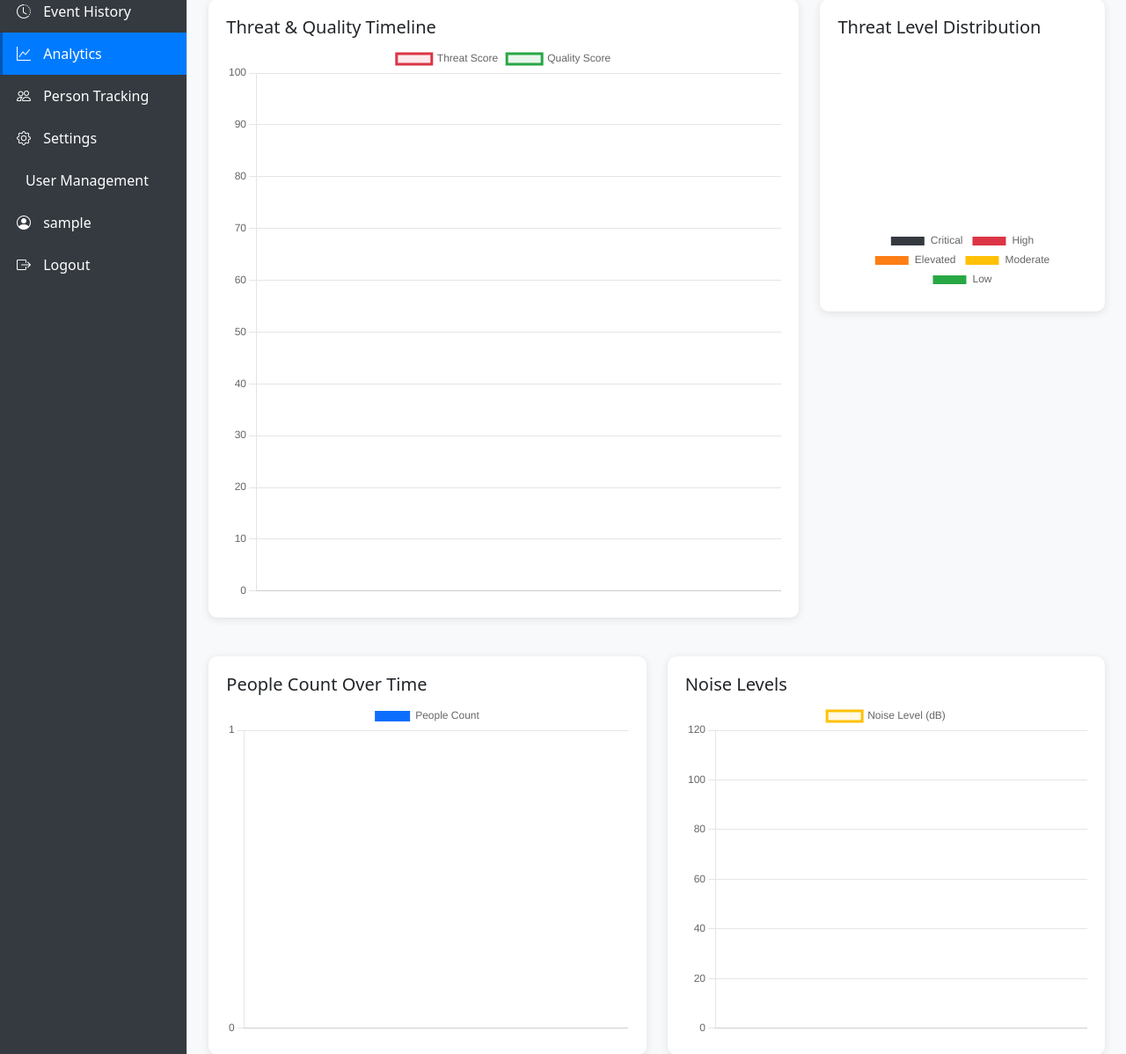
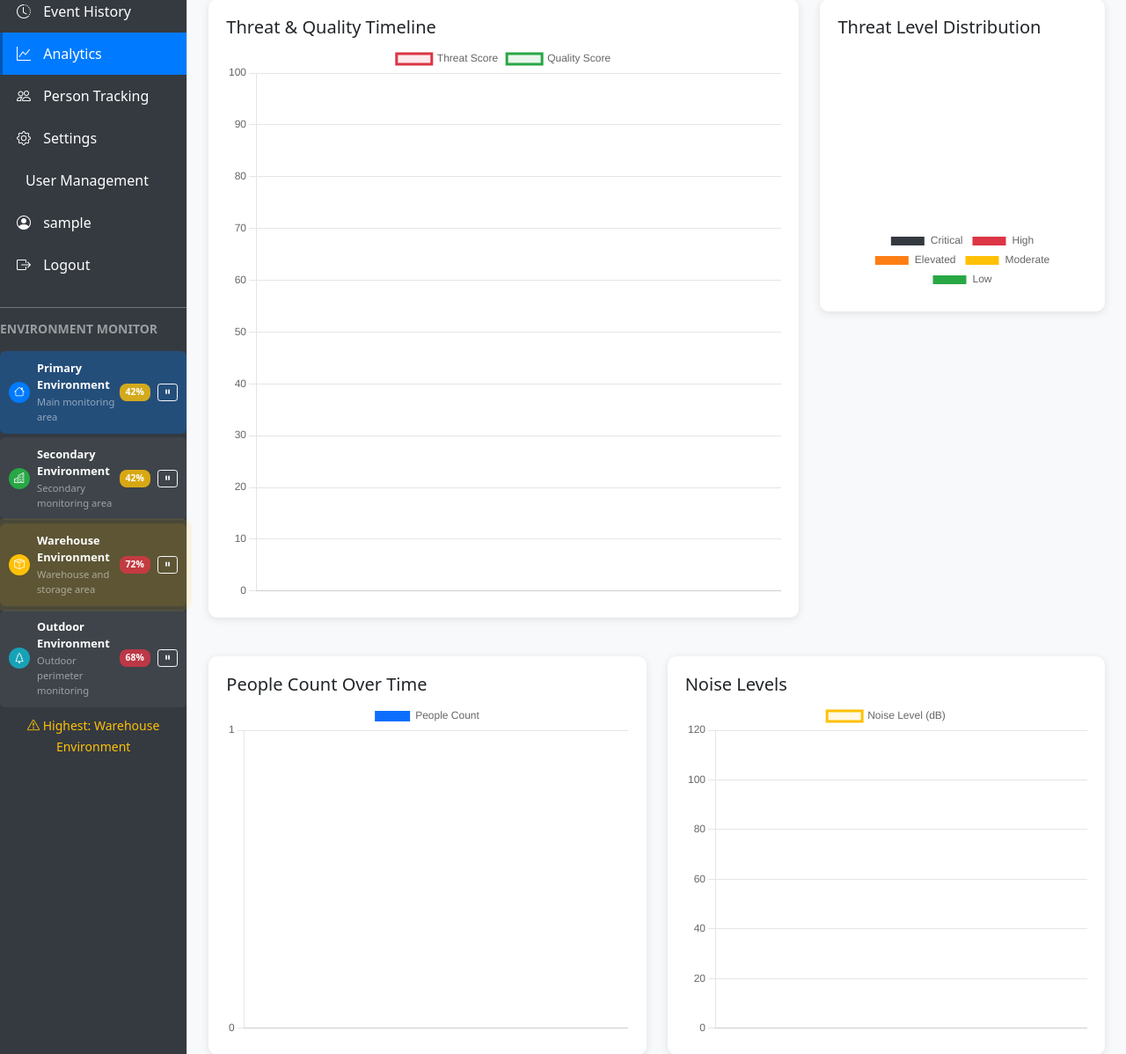
Before and after one commit to SarveshwarSenthilKumar/Engineering-Idol, a Flask app: page /analytics in a window 1280 px wide. Shown: the part 258-1456 px from the top of the page at 88% size. Run offline with Flask 3, Linux system fonts and the light colour scheme; the visitor is signed in with stand-in values (Sample User, id 1); data that the repository does not hold is empty.

Commit message:
Fixed pause and consistency issues with data

```diff
--- a/app.py
+++ b/app.py
@@ -62,6 +62,8 @@ class LiveDataStore:
         self.connected_clients = 0
         self.paused = False
         self.paused_data = None  # Store data when paused
+        self.paused_environments = set()  # Track which environments are paused
+        self.environment_paused_data = {}  # Store paused data for each environment
 
         # Multi-environment support
         self.environments = {
@@ -108,7 +110,7 @@ class LiveDataStore:
     def update(self, data, environment_id=None):
         """Update with latest sensor data for specific environment"""
         with self.lock:
-            # If paused, don't update the data
+            # If paused globally, don't update the data
             if self.paused:
                 return
 
@@ -118,6 +120,10 @@ class LiveDataStore:
 
             if environment_id not in self.environments:
                 environment_id = 'primary'
+
+            # If this specific environment is paused, don't update it
+            if environment_id in self.paused_environments:
+                return
 
             # Update environment-specific data
             self.environments[environment_id]['data'] = data.copy()
@@ -152,6 +158,29 @@ class LiveDataStore:
                 return self.paused_data.copy()
             return self.latest.copy()
 
+    def pause_environment(self, environment_id):
+        """Pause data updates for specific environment"""
+        with self.lock:
+            if environment_id in self.environments:
+                self.paused_environments.add(environment_id)
+                # Store current data for this environment
+                self.environment_paused_data[environment_id] = self.environments[environment_id]['data'].copy()
+                return True
+            return False
+
+    def resume_environment(self, environment_id):
+        """Resume data updates for specific environment"""
+        with self.lock:
+            self.paused_environments.discard(environment_id)
+            # Clear stored paused data for this environment
+            self.environment_paused_data.pop(environment_id, None)
+            return True
+
+    def is_environment_paused(self, environment_id):
+        """Check if data updates are paused for specific environment"""
+        with self.lock:
+            return environment_id in self.paused_environments
+
     def pause(self):
         """Pause data updates and store current data"""
         with self.lock:
@@ -221,6 +250,10 @@ class LiveDataStore:
 
             if environment_id not in self.environments:
                 environment_id = 'primary'
+
+            # If this environment is paused, return the paused data
+            if environment_id in self.paused_environments and environment_id in self.environment_paused_data:
+                return self.environment_paused_data[environment_id].copy()
 
             return self.environments[environment_id]['data'].copy()
 
@@ -1218,6 +1251,12 @@ def sensors():
 @login_required
 def history():
     """Event history page"""
+    # Get environment data for consistency
+    fake_mode = session.get('fake_mode', True)
+    all_environments = live_data.get_all_environments()
+    current_env = live_data.get_current_environment()
+    highest_threat_env = live_data.get_highest_threat_environment()
+
     events = get_recent_events(100)
     stats = get_threat_statistics(24)
 
@@ -1250,25 +1289,42 @@ def history():
                          timeline_data=timeline_data,
                          current_date=datetime.now().strftime('%Y-%m-%d'),
                          current_time=datetime.now().isoformat(),
-                         fake_mode=session.get('fake_mode', True))
+                         fake_mode=fake_mode,
+                         environments=all_environments,
+                         current_environment=current_env,
+                         highest_threat_environment=highest_threat_env)
 
 @app.route("/analytics")
 @login_required
 def analytics():
     """Analytics and charts page"""
+    # Get environment data for consistency
+    fake_mode = session.get('fake_mode', True)
+    all_environments = live_data.get_all_environments()
+    current_env = live_data.get_current_environment()
+    highest_threat_env = live_data.get_highest_threat_environment()
+
     timeline = get_threat_timeline(24)
     stats = get_threat_statistics(24)
     return render_template('analytics.html',
                          timeline=json.dumps(timeline),
                          stats=stats,
                          current_time=datetime.now().isoformat(),
-                         fake_mode=session.get('fake_mode', True))
+                         fake_mode=fake_mode,
+                         environments=all_environments,
+                         current_environment=current_env,
+                         highest_threat_environment=highest_threat_env)
 
 @app.route("/targets")
 @login_required
 def targets_view():
     """Person tracking view"""
     fake_mode = session.get('fake_mode', True)
+
+    # Get environment data for consistency
+    all_environments = live_data.get_all_environments()
+    current_env = live_data.get_current_environment()
+    highest_threat_env = live_data.get_highest_threat_environment()
 
     if fake_mode:
         # Use cached fake data for consistency
@@ -1281,17 +1337,29 @@ def targets_view():
     return render_template('targets.html',
                          targets=targets,
                          current_time=datetime.now().isoformat(),
-                         fake_mode=fake_mode)
+                         fake_mode=fake_mode,
+                         environments=all_environments,
+                         current_environment=current_env,
+                         highest_threat_environment=highest_threat_env)
 
 @app.route("/settings")
 @login_required
 def settings():
     """Settings page"""
+    # Get environment data for consistency
+    fake_mode = session.get('fake_mode', True)
+    all_environments = live_data.get_all_environments()
+    current_env = live_data.get_current_environment()
+    highest_threat_env = live_data.get_highest_threat_environment()
+
     return render_template('settings.html',
                          current_time=datetime.now().isoformat(),
                          database_path=app.config.get('DATABASE_PATH', 'N/A'),
                          other_config_values=app.config.get('OTHER_CONFIG_VALUES', 'N/A'),
-                         fake_mode=session.get('fake_mode', True))
+                         fake_mode=fake_mode,
+                         environments=all_environments,
+                         current_environment=current_env,
+                         highest_threat_environment=highest_threat_env)
 
 # ==================== API ROUTES ====================
 
@@ -1391,6 +1459,53 @@ def pause_status():
         app.logger.error(f"Error getting pause status: {e}")
         return jsonify({'success': False, 'error': str(e)}), 500
 
+@app.route("/api/environment/<environment_id>/pause", methods=['POST'])
+@login_required
+def pause_environment(environment_id):
+    """Pause data updates for specific environment"""
+    try:
+        if live_data.pause_environment(environment_id):
+            return jsonify({
+                'success': True,
+                'environment_id': environment_id,
+                'paused': True
+            })
+        else:
+            return jsonify({'success': False, 'error': 'Invalid environment ID'}), 400
+    except Exception as e:
+        app.logger.error(f"Error pausing environment {environment_id}: {e}")
+        return jsonify({'success': False, 'error': str(e)}), 500
+
+@app.route("/api/environment/<environment_id>/resume", methods=['POST'])
+@login_required
+def resume_environment(environment_id):
+    """Resume data updates for specific environment"""
+    try:
+        if live_data.resume_environment(environment_id):
+            return jsonify({
+                'success': True,
+                'environment_id': environment_id,
+                'paused': False
+            })
+        else:
+            return jsonify({'success': False, 'error': 'Invalid environment ID'}), 400
+    except Exception as e:
+        app.logger.error(f"Error resuming environment {environment_id}: {e}")
+        return jsonify({'success': False, 'error': str(e)}), 500
+
+@app.route("/api/environment/<environment_id>/pause_status")
+def environment_pause_status(environment_id):
+    """Get pause status for specific environment"""
+    try:
+        is_paused = live_data.is_environment_paused(environment_id)
+        return jsonify({
+            'environment_id': environment_id,
+            'paused': is_paused
+        })
+    except Exception as e:
+        app.logger.error(f"Error getting environment pause status: {e}")
+        return jsonify({'success': False, 'error': str(e)}), 500
+
 @app.route("/api/config", methods=['GET', 'POST'])
 @login_required
 def api_config():
@@ -1461,7 +1576,15 @@ def api_live():
     fake_mode = session.get('fake_mode', True)
 
     if fake_mode:
-        data = get_cached_fake_data()
+        # Get current environment data
+        current_env = live_data.get_current_environment()
+        data = live_data.get_environment_data(current_env)
+
+        # If no data exists, generate some for the current environment
+        if not data or not data.get('people_count'):
+            data = generate_fake_sensor_data(current_env)
+            live_data.update(data, current_env)
+            data = live_data.get_environment_data(current_env)
     else:
         data = get_realtime_sensor_data()
         # Don't fall back to fake data - return empty data when no real data available
--- a/templates/base.html
+++ b/templates/base.html
@@ -418,19 +418,20 @@
                         {% endif %}
                     </ul>
 
-                    <!-- Environment Monitor (only for logged-in users on dashboard) -->
-                    {% if session.user_id and request.endpoint == 'dashboard' and environments is defined %}
+                    <!-- Environment Monitor (only for logged-in users) -->
+                    {% if session.user_id and environments is defined %}
                     <div class="mt-4 pt-3 border-top border-secondary">
                         <h6 class="text-white-50 text-uppercase small fw-bold mb-3">Environment Monitor</h6>
                         <div id="sidebarEnvironmentList" class="small">
                             {% for env_id, env_data in environments.items() %}
                             <div class="environment-sidebar-item {% if env_id == current_environment %}active{% endif %} {% if env_id == highest_threat_environment %}highest-threat{% endif %}"
-                                 onclick="switchEnvironment('{{ env_id }}')" data-env-id="{{ env_id }}"
+                                 data-env-id="{{ env_id }}"
                                  style="display: flex; align-items: center; padding: 8px; margin: 4px 0; border-radius: 6px; cursor: pointer; transition: all 0.2s ease; border: 2px solid transparent;">
-                                <div class="environment-icon" style="width: 24px; height: 24px; border-radius: 50%; display: flex; align-items: center; justify-content: center; margin-right: 8px; font-size: 12px; color: white; background-color: {{ env_data.color }}">
+                                <div class="environment-icon" style="width: 24px; height: 24px; border-radius: 50%; display: flex; align-items: center; justify-content: center; margin-right: 8px; font-size: 12px; color: white; background-color: {{ env_data.color }}"
+                                     onclick="switchEnvironment('{{ env_id }}')">
                                     <i class="bi {{ env_data.icon }}"></i>
                                 </div>
-                                <div class="environment-info" style="flex: 1;">
+                                <div class="environment-info" style="flex: 1;" onclick="switchEnvironment('{{ env_id }}')">
                                     <div class="environment-name text-white fw-semibold" style="font-size: 0.8rem;">{{ env_data.name }}</div>
                                     <div class="environment-desc text-white-50" style="font-size: 0.7rem;">{{ env_data.description }}</div>
                                 </div>
@@ -438,6 +439,12 @@
                                      style="padding: 2px 6px; border-radius: 8px; font-size: 0.65rem; font-weight: 600; text-align: center; min-width: 35px;">
                                     {{ env_data.threat_score|round|int if env_data.threat_score is defined else 0 }}%
                                 </div>
+                                <button class="btn btn-sm btn-outline-light ms-2"
+                                        onclick="event.stopPropagation(); toggleEnvironmentPause('{{ env_id }}')"
+                                        title="Pause/Resume this environment"
+                                        style="padding: 2px 6px; font-size: 0.6rem;">
+                                    <i class="bi bi-pause-fill" id="pause-icon-{{ env_id }}"></i>
+                                </button>
                             </div>
                             {% endfor %}
                         </div>
@@ -721,6 +728,87 @@
             });
         }
 
+        // Environment-specific pause functionality
+        function toggleEnvironmentPause(environmentId) {
+            // Check current pause status first
+            fetch(`/api/environment/${environmentId}/pause_status`)
+            .then(response => response.json())
+            .then(statusData => {
+                const isPaused = statusData.paused;
+                const endpoint = isPaused ?
+                    `/api/environment/${environmentId}/resume` :
+                    `/api/environment/${environmentId}/pause`;
+
+                fetch(endpoint, {
+                    method: 'POST',
+                    headers: {
+                        'Content-Type': 'application/json',
+                    }
+                })
+                .then(response => response.json())
+                .then(data => {
+                    if (data.success) {
+                        updateEnvironmentPauseStatus(environmentId, !isPaused);
+                        console.log(`${environmentId} ${!isPaused ? 'paused' : 'resumed'}`);
+                    } else {
+                        console.error('Failed to toggle environment pause:', data.error);
+                    }
+                })
+                .catch(error => {
+                    console.error('Error toggling environment pause:', error);
+                });
+            })
+            .catch(error => {
+                console.error('Error getting environment pause status:', error);
+            });
+        }
+
+        function updateEnvironmentPauseStatus(environmentId, isPaused) {
+            const item = document.querySelector(`[data-env-id="${environmentId}"]`);
+            const icon = document.getElementById(`pause-icon-${environmentId}`);
+            if (item) {
+                // Update visual indicator for pause status
+                if (isPaused) {
+                    item.style.opacity = '0.6';
+                    item.title = `${environmentId} - Paused`;
+                    if (icon) {
+                        icon.classList.remove('bi-pause-fill');
+                        icon.classList.add('bi-play-fill');
+                    }
+                } else {
+                    item.style.opacity = '1';
+                    item.title = `${environmentId} - Active`;
+                    if (icon) {
+                        icon.classList.remove('bi-play-fill');
+                        icon.classList.add('bi-pause-fill');
+                    }
+                }
+            }
+        }
+
+        // Initialize environment pause states on page load
+        function initializeEnvironmentPauseStates() {
+            {% if session.user_id and environments is defined %}
+            {% for env_id, env_data in environments.items() %}
+            fetch(`/api/environment/{{ env_id }}/pause_status`)
+            .then(response => response.json())
+            .then(data => {
+                if (data.paused !== undefined) {
+                    updateEnvironmentPauseStatus('{{ env_id }}', data.paused);
+                }
+            })
+            .catch(error => {
+                console.error('Error getting initial pause status for {{ env_id }}:', error);
+            });
+            {% endfor %}
+            {% endif %}
+        }
+
+        // Initialize environment pause states on page load
+        document.addEventListener('DOMContentLoaded', function() {
+            initializeEnvironmentPauseStates();
+        });
+
         function updateEnvironmentUI(currentEnvId, highestThreatEnvId) {
             // Update both old floating switcher and new sidebar items
             const items = document.querySelectorAll('.environment-item, .environment-sidebar-item');
@@ -734,6 +822,28 @@
                     item.classList.add('highest-threat');
                 }
             });
+
+            // Update highest threat display text
+            updateHighestThreatDisplay(highestThreatEnvId);
+        }
+
+        function updateHighestThreatDisplay(highestThreatEnvId) {
+            const highestDisplay = document.querySelector('.text-warning small');
+            if (highestDisplay) {
+                fetch('/api/environments')
+                .then(response => response.json())
+                .then(environments => {
+                    if (environments && environments[highestThreatEnvId]) {
+                        highestDisplay.innerHTML = `
+                            <i class="bi bi-exclamation-triangle"></i>
+                            Highest: ${environments[highestThreatEnvId].name}
+                        `;
+                    }
+                })
+                .catch(error => {
+                    console.error('Error updating highest threat display:', error);
+                });
+            }
         }
 
         function updateEnvironmentThreatLevels() {
@@ -756,6 +866,18 @@
                         }
                     }
                 });
+
+                // Update highest threat display
+                const highestThreatEnv = Object.keys(environments).reduce((highest, envId) => {
+                    if (!highest || environments[envId].threat_score > environments[highest].threat_score) {
+                        return envId;
+                    }
+                    return highest;
+                }, null);
+
+                if (highestThreatEnv) {
+                    updateHighestThreatDisplay(highestThreatEnv);
+                }
             })
             .catch(error => {
                 console.error('Error updating environment threat levels:', error);
```
